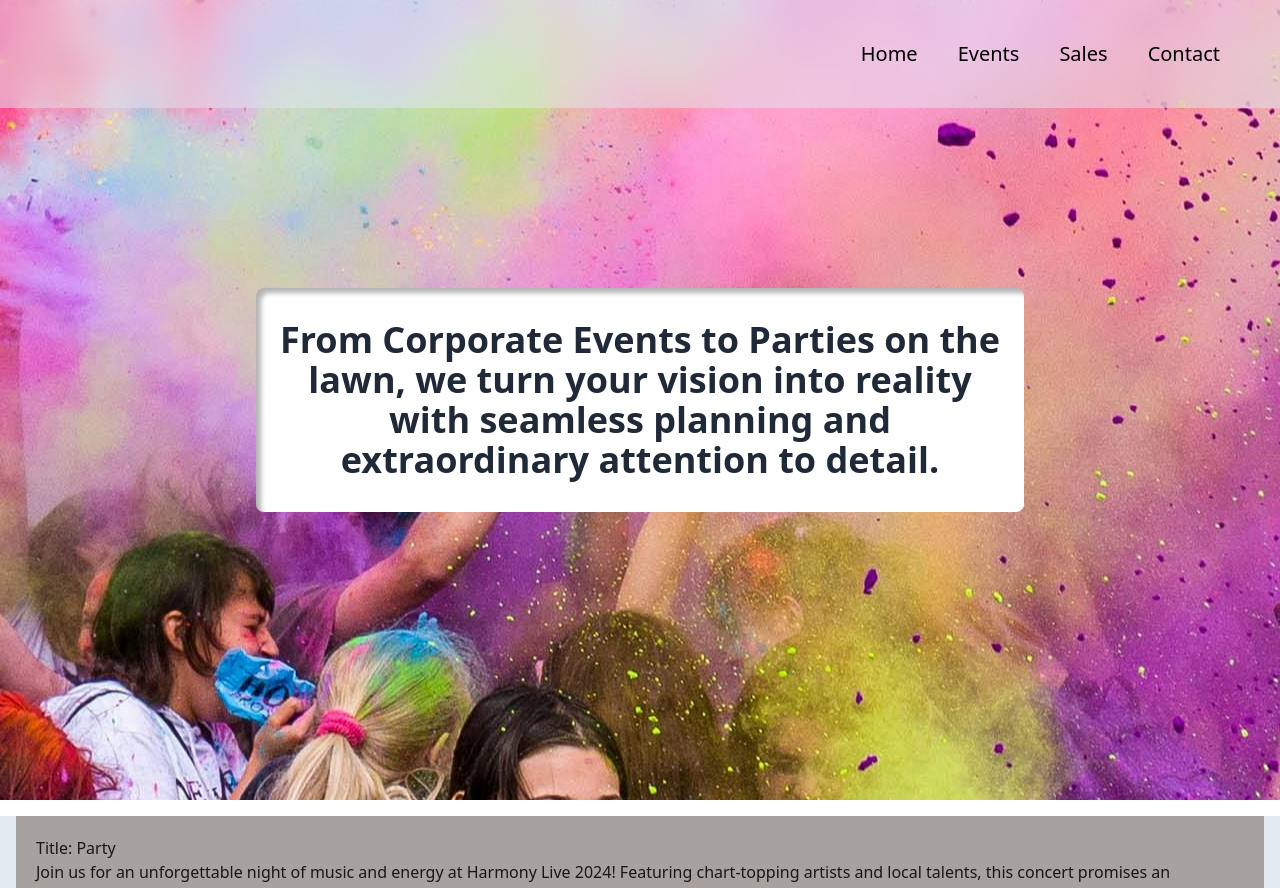
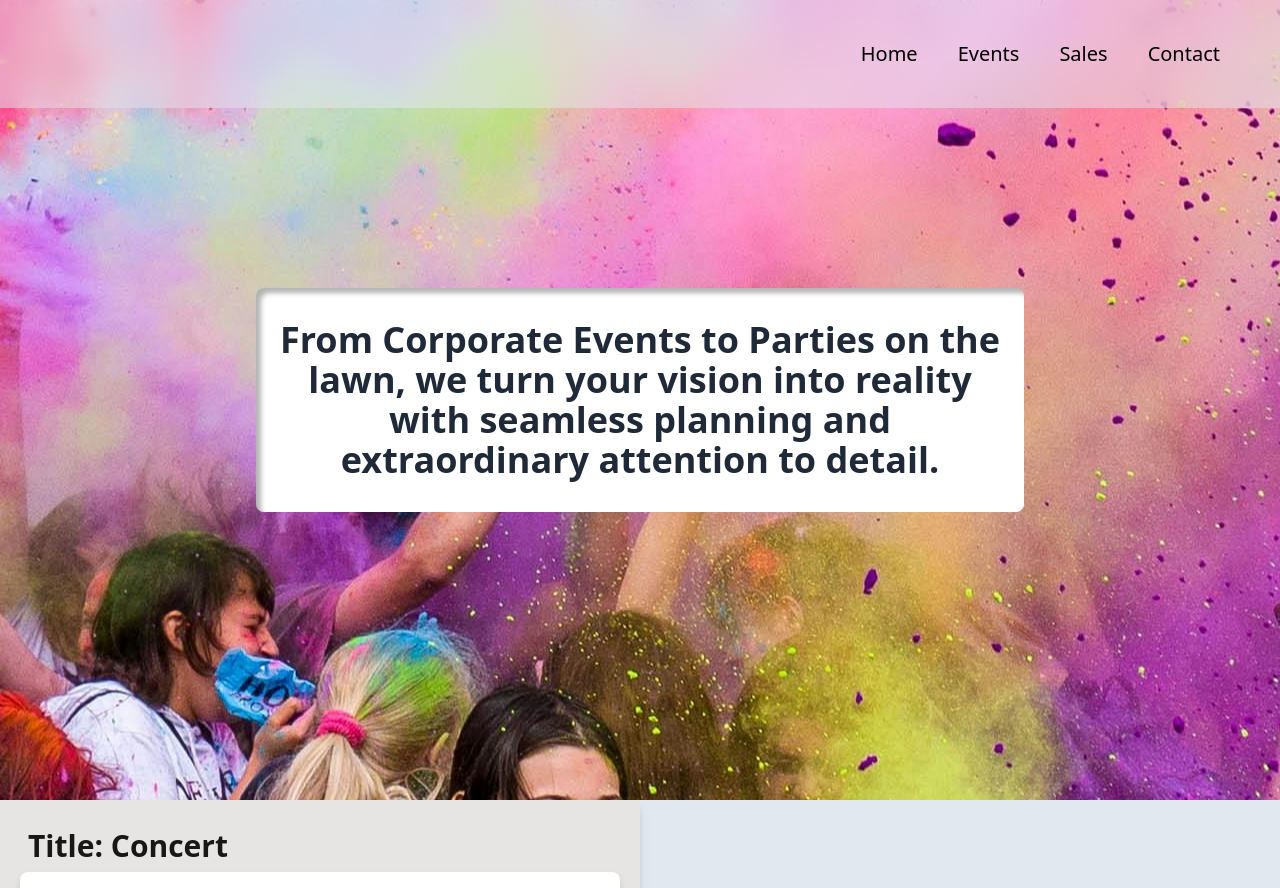
Before and after one commit to SantinoGiordano/test_App, a Next.js app: page / in a window 1280 px wide. Shown: the top 888 px of the page. Built offline with nearby package versions, Linux system fonts and the light colour scheme.

Commit message:
all styles for event card finshed

```diff
--- a/app/componets/EventCard.tsx
+++ b/app/componets/EventCard.tsx
@@ -5,9 +5,9 @@ const EventCard = () => {
     <>
     <div className='eventCard'>
       <div className='eventCard-title'>
-        Title: Party
+        Title: Concert
       </div>
-      <div>
+      <div className='eventCard-text'>
       Join us for an unforgettable night of music and energy at Harmony Live 2024!
       Featuring chart-topping artists and local talents,
       this concert promises an electrifying atmosphere with stunning light shows,
--- a/app/globals.css
+++ b/app/globals.css
@@ -24,15 +24,15 @@ body {
 @layer utilities {
 
   .eventCard{
-    @apply p-5 m-4 bg-stone-400
+    @apply max-w-[50%] p-5 bg-stone-200 rounded-lg drop-shadow-lg
   }
-  /* .eventCard-title{
-    @apply
+ .eventCard-title{
+    @apply font-semibold p-2 text-3xl
   }
+
   .eventCard-text{
-    @apply
+    @apply text-justify p-5 bg-white rounded-lg drop-shadow-lg
   }
-   */
 
   /* .textarea{
     @apply p-5 font-cutouts
```
